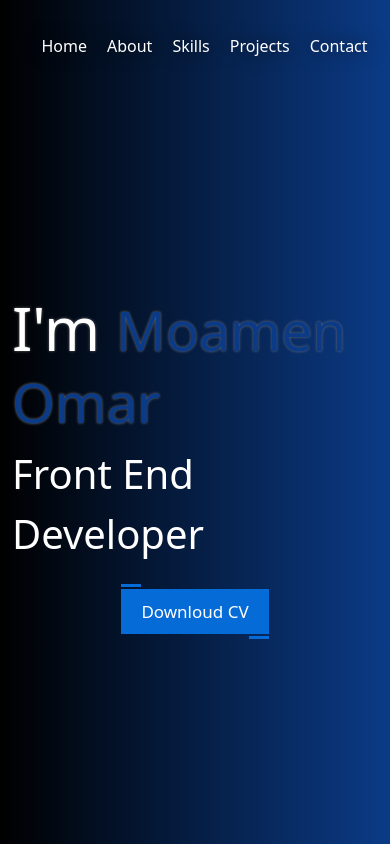
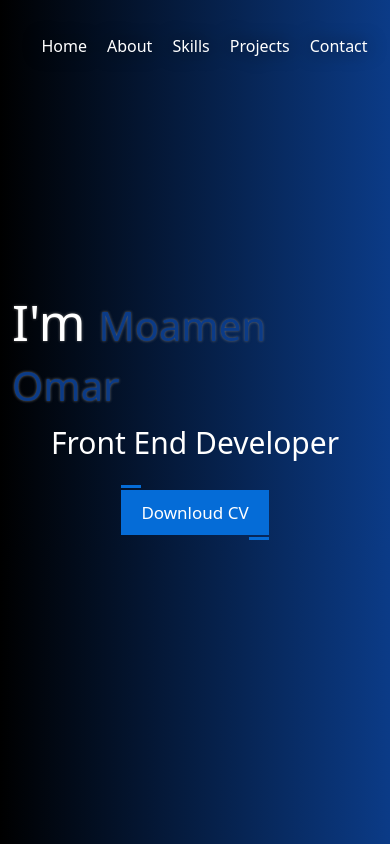
Before and after one commit to moamen2020/portfolio, a React (Create React App) app: page / in a window 390 px wide. Built offline with nearby package versions, Linux system fonts and the light colour scheme.

Commit message:
Update information

```diff
--- a/src/Pages/About/About.js
+++ b/src/Pages/About/About.js
@@ -38,7 +38,7 @@ const About = () => {
               <strong class="str-1">Full Name </strong> : Moamen Omar
             </span>
             <span class="inf">
-              <strong class="str-2">Age </strong> : 20 Years
+              <strong class="str-2">Age </strong> : 21 Years
             </span>
             <span class="inf">
               <strong class="str-3">Nationality </strong> : Egypt
--- a/src/Pages/Home/Home.css
+++ b/src/Pages/Home/Home.css
@@ -7,13 +7,13 @@
     overflow: hidden;
   }
 
-  .home h2 {
+  .home .name {
     font-size: 60px;
-    color: #FFF;
     font-weight: 500;
+    color: white;
   }
 
-  .home h2 span {
+  .home .name span {
     color: #0b3b87;
     font-size: 55px;
   }
@@ -76,10 +76,19 @@
     .home {
       margin-top: 60%;
     }
+    .home .name {
+      text-shadow: 0px 0px 3px #6e6e6e;
+      font-size: 50px;
+    }
 
-    .home h2 {
-      text-shadow: 0px 0px 3px #6e6e6e;
+    .home .name span {
+      font-size: 40px;
     }
+
+    .home .name-job {
+      font-size: 30px;
+    }
+
   }
 
   @media (min-width: 576px) {
--- a/src/Pages/Home/Home.js
+++ b/src/Pages/Home/Home.js
@@ -10,6 +10,7 @@ const Home = () => {
           initial={{ x: "-100vw" }}
           animate={{ x: 0 }}
           transition={{ delay: 1 }}
+          className="name"
         >
           I'm <span>Moamen Omar</span>
         </motion.h2>
@@ -26,7 +27,7 @@ const Home = () => {
           animate={{ opacity: 1 }}
           transition={{ delay: 1.5 }}
         >
-          <a href='#' target="_blank" rel="noopener noreferrer">Downloud CV</a>
+          <a href='https://drive.google.com/u/0/uc?id=1XlYBFzgiFtbUnb50A9KEdcjJlrKuW0Ad&export=download' target="_blank" rel="noopener noreferrer">Downloud CV</a>
         </motion.button>
       </div>
     </div>
--- a/src/Pages/Projects/Projects.js
+++ b/src/Pages/Projects/Projects.js
@@ -15,18 +15,18 @@ const Projects = () => {
             animate={{ x: 0 }}
             transition={{ delay: 0.5, type: "spring", stiffness: 50 }}
           >
-            <h3>Data Web</h3>
+            <h3>E-commerce</h3>
             <h5>Features</h5>
             <ul>
               <li>html</li>
               <li>css</li>
-              <li>JQuery</li>
+              <li>React js / Redux</li>
             </ul>
             <button className="prev">
-              <a href="https://moamen2020.github.io/Data_Web" target="_blank" rel="noopener noreferrer">Preview</a>
+              <a href="https://5faa276fd674a8343c9b8b72--e-comme.netlify.app" target="_blank" rel="noopener noreferrer">Preview</a>
             </button>
             <button className="git">
-              <a href="https://github.com/moamen2020/Data_Web" target="_blank" rel="noopener noreferrer">Github</a>
+              <a href="https://github.com/moamen2020/E-commerce-context" target="_blank" rel="noopener noreferrer">Github</a>
             </button>
           </motion.div>
         </Col>
@@ -177,18 +177,18 @@ const Projects = () => {
             animate={{ x: 0 }}
             transition={{ delay: 0.4, type: "spring", stiffness: 50 }}
           >
-            <h3>E-commerce</h3>
+            <h3>Data Web</h3>
             <h5>Features</h5>
             <ul>
               <li>html</li>
               <li>css</li>
-              <li>React js / context</li>
+              <li>JQuery</li>
             </ul>
             <button className="prev">
-              <a href="https://5faa276fd674a8343c9b8b72--e-comme.netlify.app/" target="_blank"  rel="noopener noreferrer">Preview</a>
+              <a href="https://moamen2020.github.io/Data_Web" target="_blank" rel="noopener noreferrer">Preview</a>
             </button>
             <button className="git">
-              <a href="https://github.com/moamen2020/E-commerce-context" target="_blank"  rel="noopener noreferrer">Github</a>
+              <a href="https://github.com/moamen2020/Data_Web" target="_blank" rel="noopener noreferrer">Github</a>
             </button>
           </motion.div>
         </Col>
--- a/src/Pages/Skills/Skills.css
+++ b/src/Pages/Skills/Skills.css
@@ -4,10 +4,11 @@
   margin-bottom: 10px;
 }
 
- h2 {
+ .title {
   font-size: 50px;
   color: #000;
   text-shadow: 0px 0px 20px white;
+  margin-top: 5px;
 }
 
  ul {
--- a/src/Pages/Skills/Skills.js
+++ b/src/Pages/Skills/Skills.js
@@ -15,6 +15,7 @@ const Skills = () => {
             initial={{ y: "-100vw" }}
             animate={{ y: 0 }}
             transition={{ delay: 0.7 }}
+            className="title"
           >
             Skills & Experience
           </motion.h2>
```
